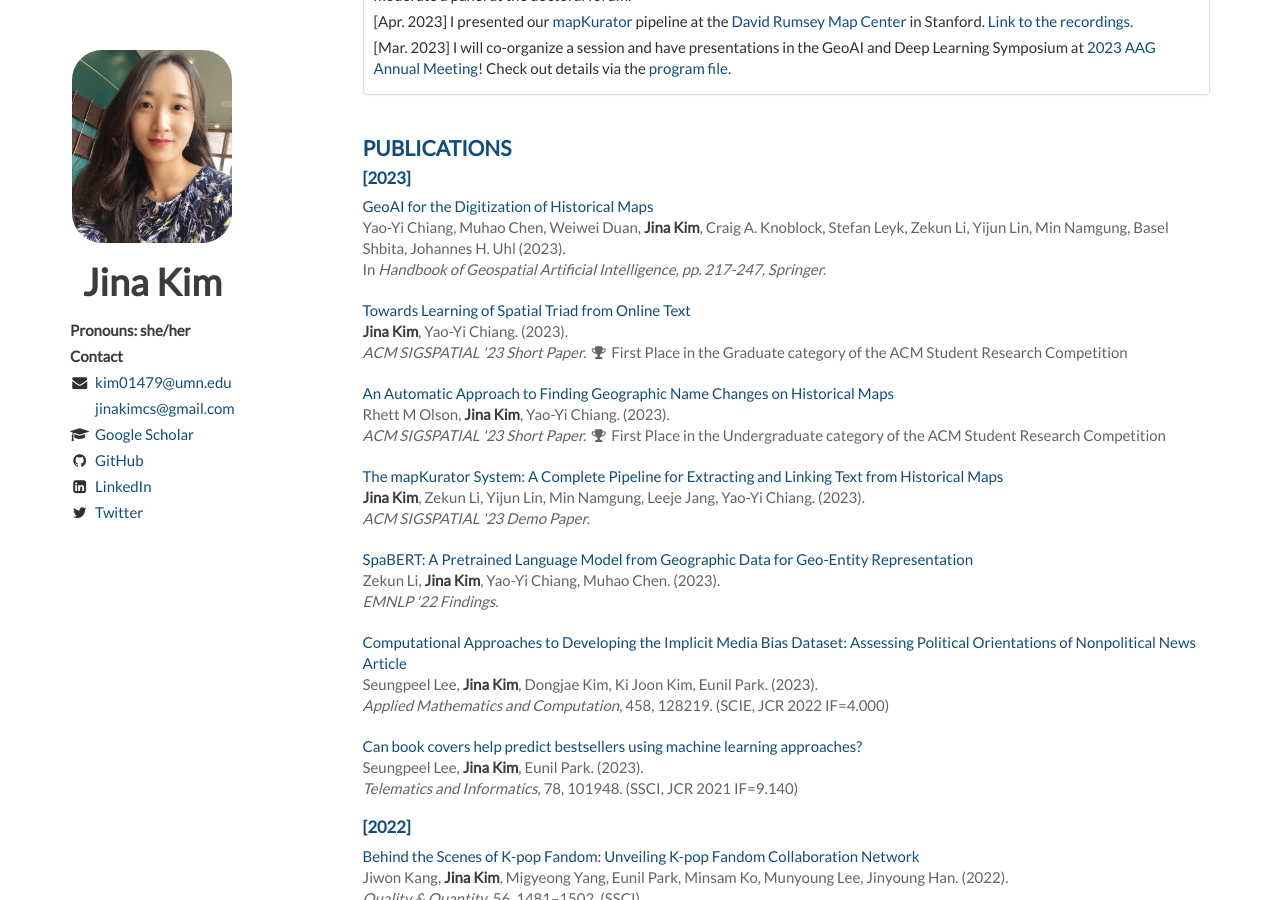
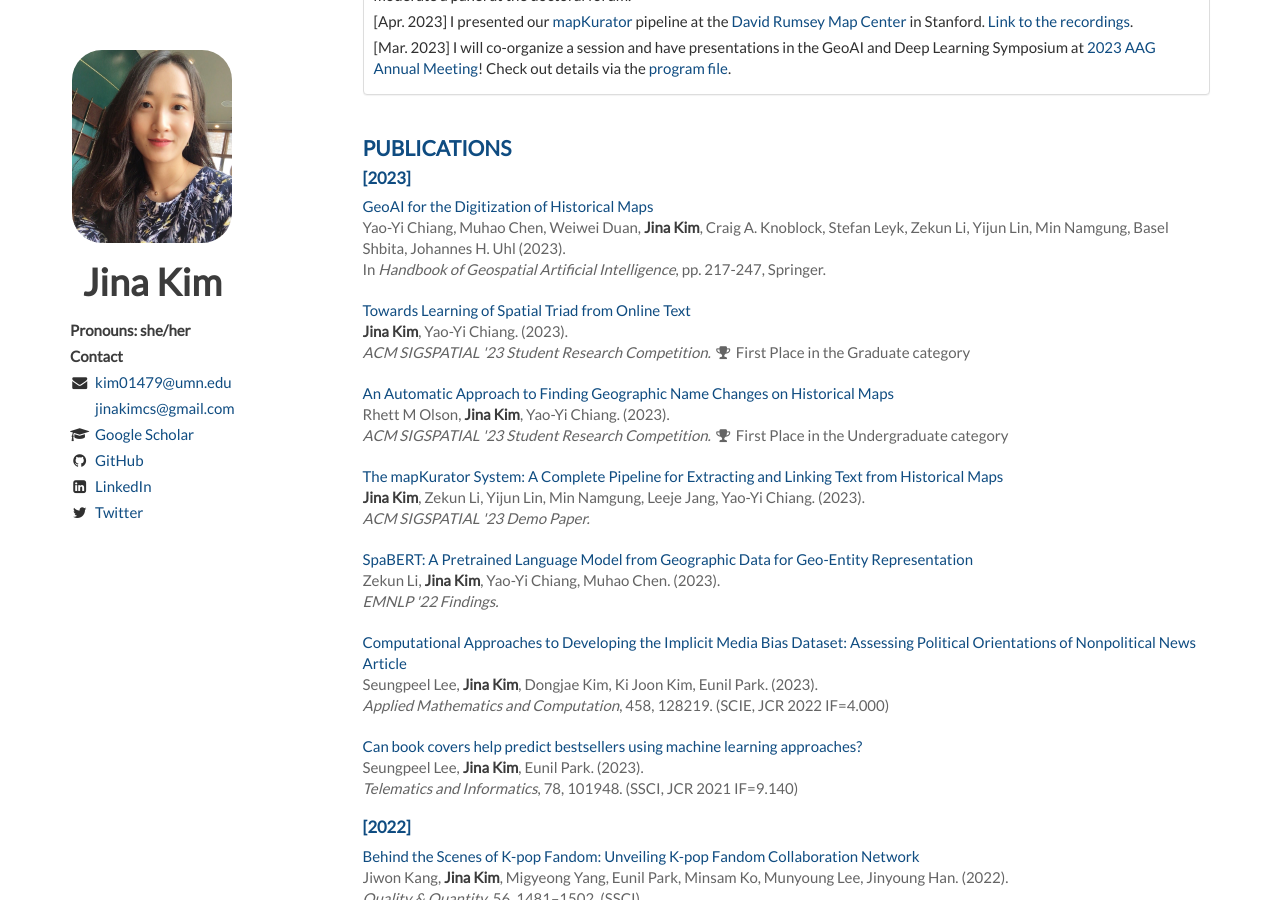
Before and after one commit to Jina-Kim/Jina-Kim.github.io, a Jekyll site: the page built from index.html, in a window 1280 px wide and 900 px high, scrolled down 668 px. Built offline with Jekyll 4.4.1, drawn with Linux system fonts in a browser that asks for light colours; nearby versions of some CDN libraries; the list of posts is cut into pages by our own code.

Commit message:
Update publications.html

```diff
--- a/_includes/publications.html
+++ b/_includes/publications.html
@@ -8,7 +8,7 @@
         <header>
             <a href="https://www.taylorfrancis.com/chapters/edit/10.1201/9781003308423-11/geoai-digitization-historical-maps-yao-yi-chiang-muhao-chen-weiwei-duan-jina-kim-craig-knoblock-stefan-leyk-zekun-li-yijun-lin-min-namgung-basel-shbita-johannes-uhl">GeoAI for the Digitization of Historical Maps</a><br/>
             <span> Yao-Yi Chiang, Muhao Chen, Weiwei Duan, <em>Jina Kim</em>, Craig A. Knoblock, Stefan Leyk, Zekun Li, Yijun Lin, Min Namgung, Basel Shbita, Johannes H. Uhl (2023).</span><br/>
-            <span>In <i>Handbook of Geospatial Artificial Intelligence, pp. 217-247, Springer.</i></span>
+            <span>In <i>Handbook of Geospatial Artificial Intelligence</i>, pp. 217-247, Springer.</span>
         </header>
     </article>
 
@@ -16,7 +16,7 @@
         <header>
             <a href="https://dl.acm.org/doi/10.1145/3589132.3628372">Towards Learning of Spatial Triad from Online Text</a><br/>
             <span> <em>Jina Kim</em>, Yao-Yi Chiang. (2023).</span><br/>
-            <span><i>ACM SIGSPATIAL '23 Short Paper.</i> <i class="fa fa-trophy fa-fw"></i> First Place in the Graduate category of the ACM Student Research Competition </span>
+            <span><i>ACM SIGSPATIAL '23 Student Research Competition.</i> <i class="fa fa-trophy fa-fw"></i> First Place in the Graduate category </span>
         </header>
     </article>
 
@@ -24,7 +24,7 @@
         <header>
             <a href="https://dl.acm.org/doi/10.1145/3589132.3628368">An Automatic Approach to Finding Geographic Name Changes on Historical Maps</a><br/>
             <span> Rhett M Olson, <em>Jina Kim</em>, Yao-Yi Chiang. (2023).</span><br/>
-            <span><i>ACM SIGSPATIAL '23 Short Paper.</i> <i class="fa fa-trophy fa-fw"></i> First Place in the Undergraduate category of the ACM Student Research Competition</span>
+            <span><i>ACM SIGSPATIAL '23 Student Research Competition.</i> <i class="fa fa-trophy fa-fw"></i> First Place in the Undergraduate category </span>
         </header>
     </article>
 
```
